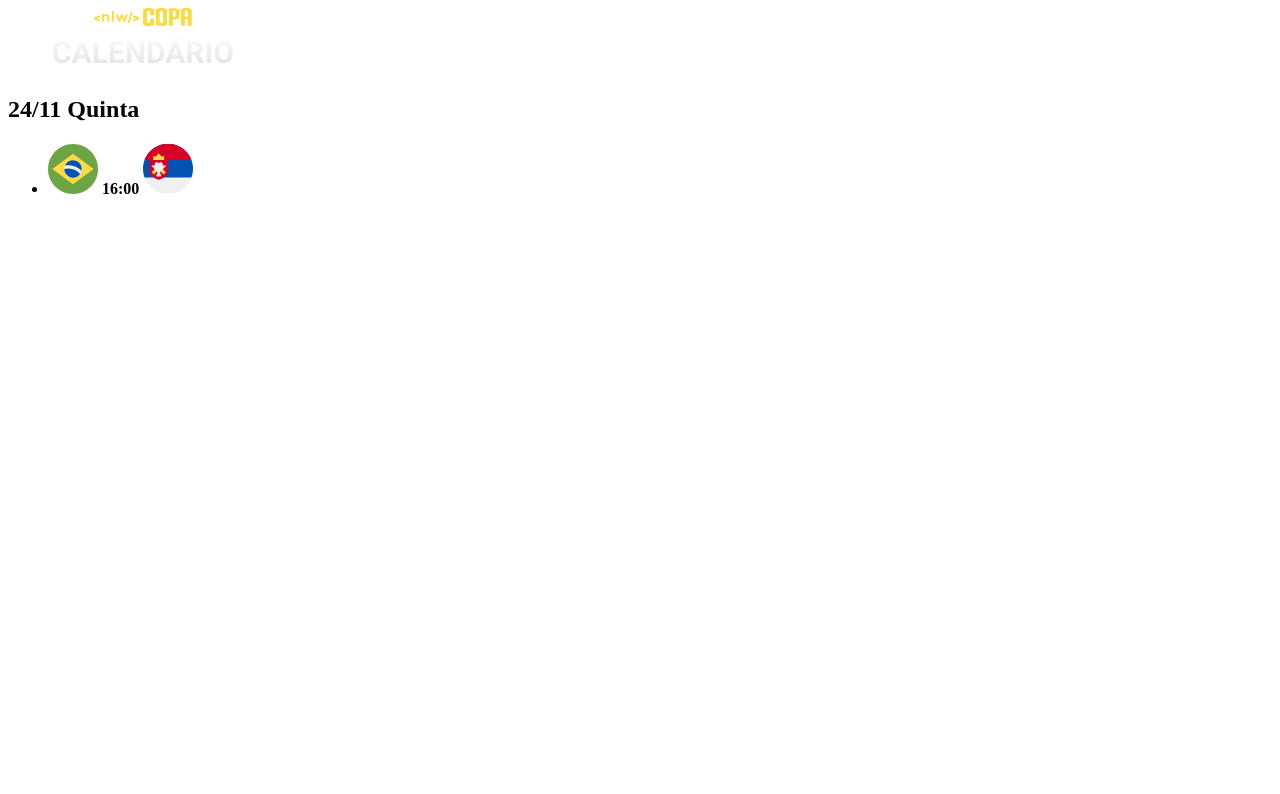
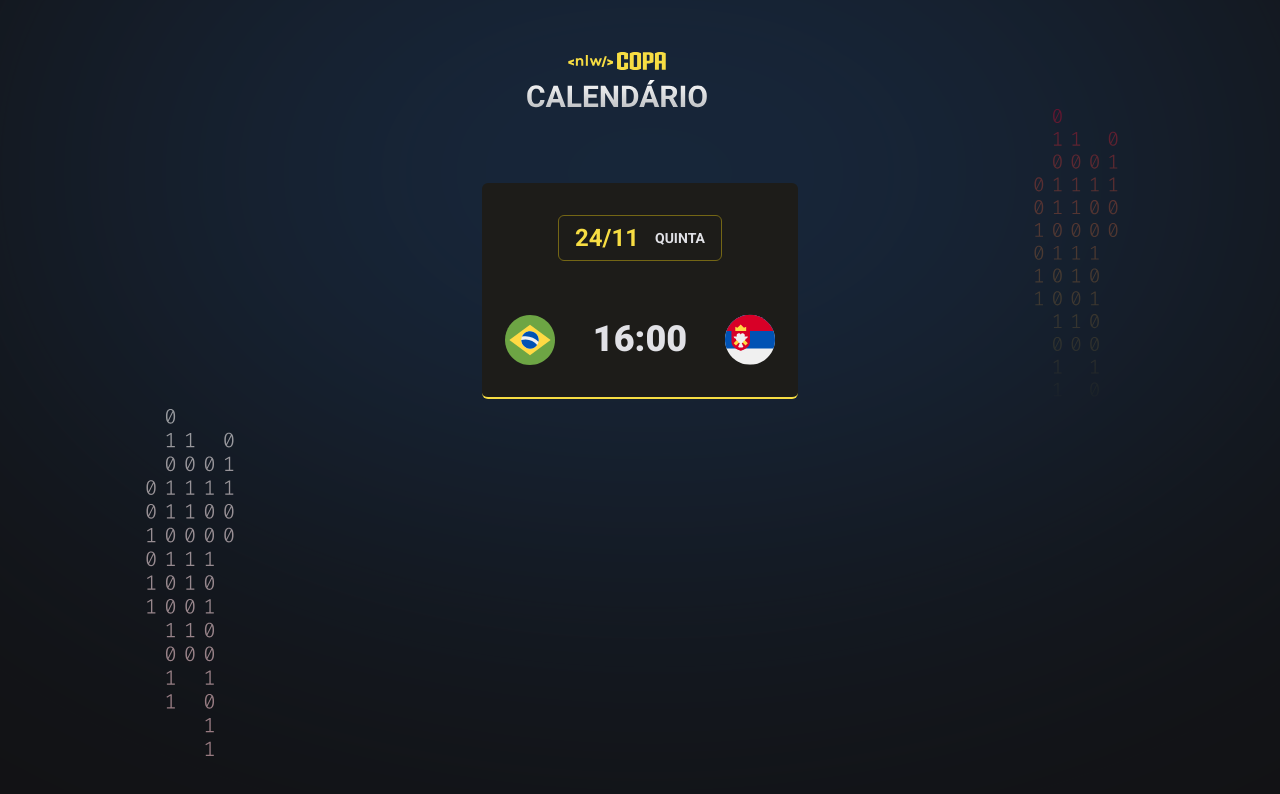
Before and after one commit to Vnxc/nlw-Copa, a plain HTML site: page index.html in a window 1280 px wide. Drawn offline with Linux system fonts and the light colour scheme.

Commit message:
Explorando o CSS

```diff
--- a/index.html
+++ b/index.html
@@ -1,19 +1,26 @@
 <!DOCTYPE html>
 <html lang="pt">
+
 <head>
     <meta charset="UTF-8">
     <meta http-equiv="X-UA-Compatible" content="IE=edge">
     <meta name="viewport" content="width=device-width, initial-scale=1.0">
-    <title>Meu site</title>
+    <title>Calendário de jogos -NLW Copa</title>
+    <link rel="stylesheet" href="./styles.css">
+
+    <link rel="preconnect" href="https://fonts.googleapis.com">
+    <link rel="preconnect" href="https://fonts.gstatic.com" crossorigin>
+    <link href="https://fonts.googleapis.com/css2?family=Roboto:wght@700;900&display=swap" rel="stylesheet">
 </head>
+
 <body>
     <div id="app">
         <header>
             <img src="./imagens/logo.svg" alt="Logo da NLW">
         </header>
-        <main id= "cards"
-            <div class="card">
-             <h2> 24/11 <spam> Quinta</spam></h2>
+        <main id="cards" <div class="card">
+            <h2> 24/11 <spam> Quinta</spam>
+            </h2>
             <ul>
                 <li>
                     <img src="./imagens/icon-brazil.svg" alt="Bandeira do Brasil">
@@ -25,4 +32,5 @@
     </main>
     </div>
 </body>
+
 </html>
--- /dev/null
+++ b/styles.css
@@ -0,0 +1,88 @@
+*{
+  margin: 0;
+  padding: 0;
+  box-sizing: border-box;
+}
+
+ul {
+  list-style: none;
+}
+
+body {
+  background-color: #121214;
+  background-image: url(./imagens/bg.svg);
+  background-position-x: center;
+  background-position-y: 55%;
+}
+
+body * {
+  font-family: 'Roboto', sans-serif;
+}
+
+#app{
+  width: fit-content;
+  margin: 52px auto;
+}
+
+header {
+  margin-bottom: 63px;
+}
+
+.card {
+  padding: 32px 23px;
+  text-align: center;
+
+  background-color: #1d1c19;
+  border-bottom: 2px solid #f7dd43;
+  border-radius: 6px;
+}
+
+.card h2 {
+  display: flex;
+  gap: 16px;
+  justify-content: center;
+  align-items: center;
+
+  padding: 8px 16px;
+  border:1px solid #746615;
+  border-radius: 6px;
+
+  width: fit-content;
+  margin-inline: auto;
+  margin-bottom: 53px;
+
+  color: #f7dd43;
+}
+
+.card h2 spam{
+  color:#e1e1e6;
+  font-size: 14px;
+  text-transform: uppercase;
+ }
+
+ .card ul {
+  display: flex;
+  flex-direction: column;
+  gap: 24px;
+
+  width: 270px
+}
+
+.card ul li {
+  display: flex;
+  align-items: center;
+  justify-content: space-between;
+  }
+
+ .card ul li + li{
+  padding-top: 24px;
+  border-top: 1px solid #323238;
+ }
+
+ .card ul li strong{
+  font-weight: 900;
+  font-size: 36px;
+  line-height: 125%;
+
+  color: #e1e1e6;
+ }
```
Also changed, not shown: imagens/bg.svg (added), 1 other file. Lines whose indentation alone changed are shown as unchanged.
